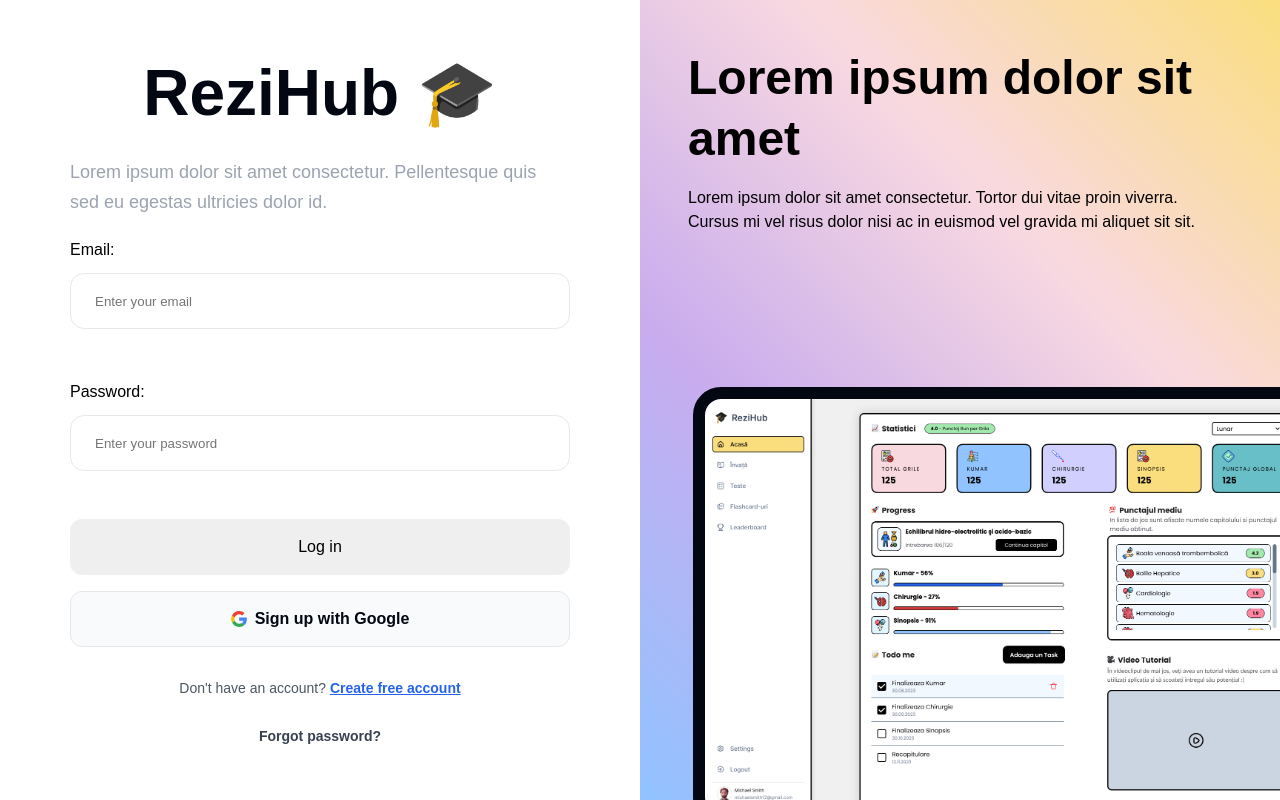
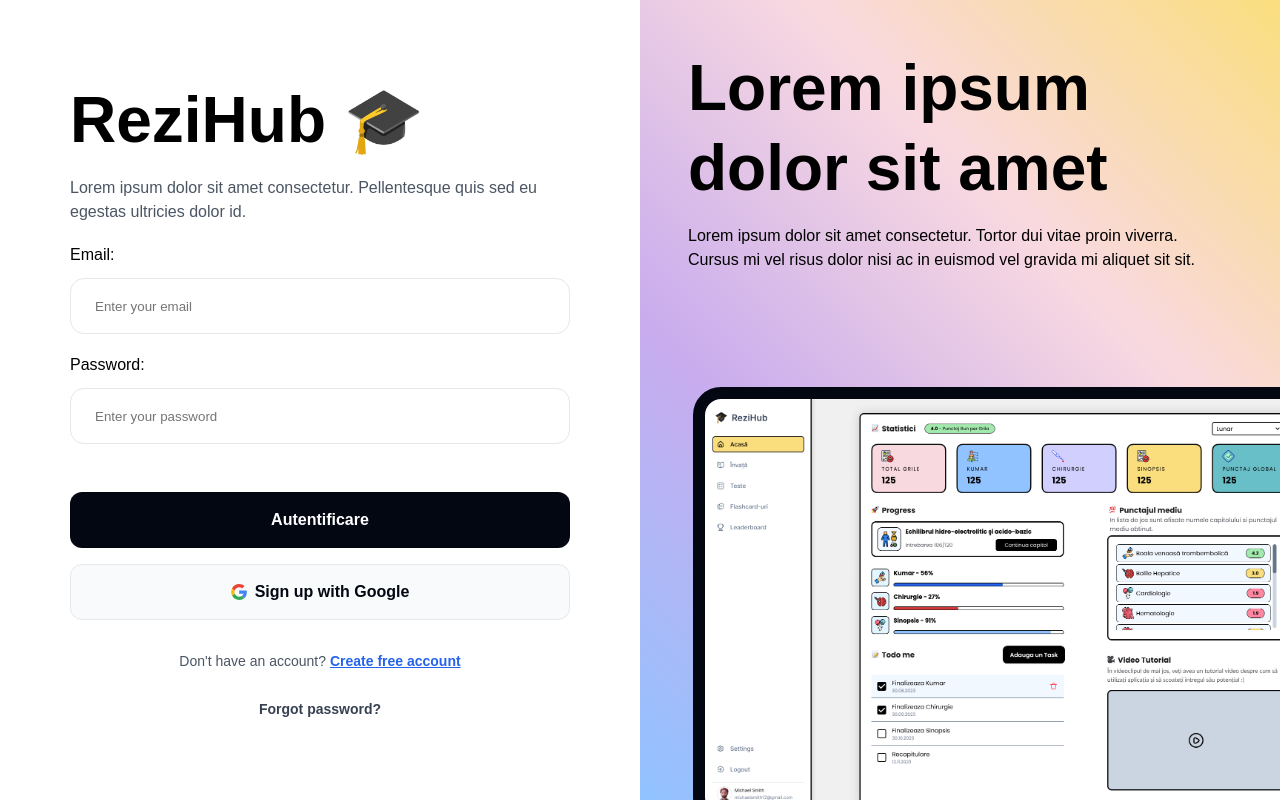
Before and after one commit to feierv/rezihub_app, a Django app: page /authentication/login/ in a window 1280 px wide. Run offline with Django 4.2, Linux system fonts and the light colour scheme.

Commit message:
style chagnes

```diff
--- a/authentication/urls.py
+++ b/authentication/urls.py
@@ -3,8 +3,9 @@
 
 
 urlpatterns = [
-    path('send-register-email/', views.SendRegisterEmailView.as_view(), name='register'),
-    path('continue-register/', views.ContinueRegisterView.as_view(), name='continue-register'),
+    path('register/', views.SendRegisterEmailView.as_view(), name='register'),
+    path('continue-register/', views.ContinueRegisterView.as_view(),
+         name='continue-register'),
     path('login/', views.CustomLogInView.as_view(), name='login'),
 
 ]
--- a/authentication/views.py
+++ b/authentication/views.py
@@ -4,15 +4,15 @@
 from django.views import View
 from authentication.decorators import login_required_decorator,  already_logged_in_decorator
 from django.contrib.auth import login
-from  authentication.forms import CustomLoginForm, RegisterForm
-from authentication.utils import  get_step_form, send_email
+from authentication.forms import CustomLoginForm, RegisterForm
+from authentication.utils import get_step_form, send_email
 from django.utils.decorators import method_decorator
 from django.contrib.auth.views import LoginView
 from django.contrib.auth import login
 
 
 class SendRegisterEmailView(View):
-    template_name = 'authentication/send-register-email.html'
+    template_name = 'authentication/register.html'
 
     @method_decorator(already_logged_in_decorator)
     def get(self, request):
@@ -38,15 +38,17 @@
 class ContinueRegisterView(View):
     template_name = 'authentication/auth_base.html'
 
-    @method_decorator(login_required_decorator)  # Apply the decorator to the view
+    # Apply the decorator to the view
+    @method_decorator(login_required_decorator)
     def get(self, request):
-            form = get_step_form(request.user.last_uncompleted_step)
-            context = {
-                'form': form,
-            }
-            return render(request, self.template_name, context)
+        form = get_step_form(request.user.last_uncompleted_step)
+        context = {
+            'form': form,
+        }
+        return render(request, self.template_name, context)
 
-    @method_decorator(login_required_decorator)  # Apply the decorator to the view
+    # Apply the decorator to the view
+    @method_decorator(login_required_decorator)
     def post(self, request):
         step = request.user.last_uncompleted_step
         if step:
@@ -59,8 +61,8 @@
             elif step in ['2', '3', '4']:
                 form = form(data, instance=request.user)
             context = {
-                    'form': form,
-                }
+                'form': form,
+            }
             if form.is_valid():
                 form.save()
                 step = request.user.last_uncompleted_step
--- a/static/css/_auth.css
+++ b/static/css/_auth.css
@@ -5,6 +5,7 @@
     width         : 100%;
     height        : 100%;
 }
+
 
 .auth__left {
     width          : 50%;
@@ -19,26 +20,8 @@
     max-width: 500px;
 }
 
-.auth__content h1 {
-    margin-top   : 0rem;
-    margin-bottom: 1.5rem !important;
-    text-align   : center;
-}
-
-.auth__title {
-    font-size  : 4rem;
-    font-weight: bold;
-    line-height: 5rem;
-    color      : var(--gray-950);
-}
-
-
-
-.auth__text {
-    font-size  : 1.125rem;
-    font-weight: 300;
-    line-height: 1.875rem;
-    color      : var(--gray-400)
+.auth__content>p {
+    color: var(--gray-600);
 }
 
 .auth-form {
@@ -50,37 +33,6 @@
     gap            : 1rem;
 }
 
-.auth-form__field {
-    display       : flex;
-    flex-direction: column;
-    gap           : .5rem;
-    width         : 100%;
-}
-
-.auth-form__label {
-    font-size     : 1rem;
-    font-style    : normal;
-    font-weight   : 500;
-    line-height   : 1.875rem;
-    pointer-events: none;
-}
-
-.auth-form__input {
-    box-sizing   : border-box;
-    border-radius: .875rem;
-    border       : 1px solid var(--gray-200);
-    padding      : 1.125rem 1.5rem;
-    transition   : border .1s ease;
-    height       : 56px;
-}
-
-.auth-form__input:focus,
-.auth-form__input:hover {
-    outline       : 3px solid var(--gray-950);
-    outline-offset: -3px;
-    border        : 1px solid transparent;
-}
-
 
 .auth-form__actions {
     width         : 100%;
@@ -88,89 +40,6 @@
     flex-direction: column;
     gap           : 1rem;
     margin-top    : 2rem;
-}
-
-.auth-form__button {
-    width          : 100%;
-    max-width      : 500px;
-    height         : 56px;
-    border         : 0;
-    border-radius  : .75rem;
-    display        : flex;
-    flex-direction : row;
-    justify-content: center;
-    align-items    : center;
-    gap            : .5rem;
-    font-size      : 1rem;
-}
-
-.auth-form__button--primary {
-    background-color: var(--gray-950);
-    color           : var(--white);
-    font-weight     : 600;
-    line-height     : 28px;
-}
-
-.auth-form__button--primary:hover {
-    background-color: var(--gray-900);
-    cursor          : pointer;
-}
-
-.auth-form__button--primary:active {
-    transition      : transform .2s ease;
-    background-color: var(--gray-800);
-    transform       : scale(.98);
-    box-shadow      : rgba(0, 0, 0, 0.25) 0px 5px 10px -5px;
-}
-
-.auth-form__button--secondary {
-    background-color: var(--gray-50);
-    color           : var(--gray-950);
-    font-weight     : 600;
-    line-height     : 28px;
-    font-size       : 1rem;
-    border          : 1px solid var(--gray-200);
-}
-
-.auth-form__button--secondary:hover {
-    background-color: var(--gray-100);
-    cursor          : pointer;
-}
-
-.auth-form__button--secondary:active {
-    transition      : transform .2s ease;
-    background-color: var(--gray-100);
-    transform       : scale(.98);
-    box-shadow      : rgba(0, 0, 0, 0.25) 0px 5px 10px -5px;
-}
-
-.auth-form__button--secondary img {
-    width : 16px;
-    height: 16px;
-}
-
-.auth-form__button--back {
-    background-color: var(--white);
-    border          : 3px solid var(--gray-950);
-    cursor          : pointer;
-    font-weight     : 600;
-}
-
-.auth-form__button--back:hover {
-    background-color: var(--gray-100);
-}
-
-.auth-form__button--back:active {
-    transition      : transform .2s ease;
-    background-color: var(--gray-200);
-    transform       : scale(.98);
-    box-shadow      : rgba(0, 0, 0, 0.25) 0px 5px 10px -5px;
-}
-
-.auth-form__button--back>span {
-    display       : flex;
-    flex-direction: row;
-    gap           : .5rem;
 }
 
 .auth-form__helper {
@@ -235,18 +104,6 @@
     padding: 3rem;
 }
 
-.auth__right-heading {
-    font-size    : 4rem;
-    font-weight  : bold;
-    max-width    : 600px;
-    line-height  : 5rem;
-    margin-bottom: 1rem;
-}
-
-.auth__right-text {
-    font-size  : 1rem;
-    font-weight: regular;
-}
 
 .auth__right-image {
     position: absolute;
--- a/static/css/_components.css
+++ b/static/css/_components.css
@@ -11,11 +11,14 @@
 ==================== */
 
 .form__field {
+    display       : flex;
+    flex-direction: column;
+    gap           : .5rem;
+    width         : 100%;
     font-size     : 1rem;
     font-style    : normal;
     font-weight   : 500;
     line-height   : 1.875rem;
-    pointer-events: none;
 }
 
 .form__label {
@@ -23,6 +26,7 @@
     flex-direction: column;
     gap           : .5rem;
     width         : 100%;
+    pointer-events: none;
 }
 
 .form__input {
@@ -65,6 +69,7 @@
     transition        : border .1s ease;
     height            : 56px;
     -webkit-appearance: none;
+    appearance        : none;
 }
 
 .form__select--input:hover,
--- a/static/css/_main.css
+++ b/static/css/_main.css
@@ -1,4 +1,6 @@
 @import './_resets.css';
 @import './_colors.css';
 @import './_responsive.css';
-@import './_auth.css'
+@import './_auth.css';
+@import './_components.css';
+@import './_typho.css';
--- a/static/css/_typho.css
+++ b/static/css/_typho.css
@@ -3,11 +3,13 @@
 ==================== */
 
 .display-1 {
-    font-size  : 4rem;
-    font-style : normal;
-    font-weight: 700;
-    line-height: 5rem;
-    color      : var(--black);
+    font-size    : 4rem;
+    font-style   : normal;
+    font-weight  : 700;
+    line-height  : 5rem;
+    margin-top   : 0;
+    margin-bottom: 1rem;
+    color        : var(--black);
 }
 
 .display-2 {
--- a/templates/authentication/login.html
+++ b/templates/authentication/login.html
@@ -5,48 +5,48 @@
 <div class="auth">
     <div class="auth__left">
         <div class="auth__content">
-            <h1 class="auth__title">ReziHub 🎓</h1>
-            <p class="auth__text">Lorem ipsum dolor sit amet
+            <h1 class="display-1">ReziHub 🎓</h1>
+            <p class="text-body-16">Lorem ipsum dolor sit amet
                 consectetur. Pellentesque quis sed eu egestas ultricies
                 dolor id.
             </p>
-            <form class="auth-form" method="post"
-                action="{% url 'login' %}">
+            <form class="auth-form" method="post" action="{% url 'login' %}">
                 {% csrf_token %}
-                <div class="auth-form__field">
-                    <label for="email" class="auth-form__label">Email:</label>
-                    <input id="email" class="auth-form__input" name='email'
-                    required
+                <div class="form__field">
+                    <label for="email" class="form__label">Email:</label>
+                    <input id="email" class="form__input" name='email'
+                        required
                         placeholder="Enter your email">
-                    <h1>{{form.non_field_errors}}</h1>
                     {% if non_field_errors %}
-                    <div class="auth-form__error">{{ non_field_errors }}</div>
+                    <div class="form__error">{{ non_field_errors }}</div>
                     {% endif %}
                     {% if errors.email %}
-                        <div class="auth-form__error">{{ errors.password }}</div>
+                    <div class="form__error">{{ errors.password }}</div>
                     {% endif %}
                 </div>
-                <div class="auth-form__field">
-                    <label for="password" class="auth-form__label">Password:</label>
-                    <input id="password" type='password' class="auth-form__input" name='password'
-                    required
+                <div class="form__field">
+                    <label for="password" class="form__label">Password:</label>
+                    <input id="password" type='password'
+                        class="form__input" name='password'
+                        required
                         placeholder="Enter your password">
                     {% if errors.password %}
-                        <div class="auth-form__error">{{ errors.password }}</div>
+                    <div class="form__error">{{ errors.password }}</div>
                     {% endif %}
                 </div>
-                <div class="auth-form__actions">
+                <div class="form__actions">
                     <button
-                        class="auth-form__button auth-form__button--primar " type="submit">Log in</button>
+                        class="button button--primary"
+                        type="submit">Autentificare</button>
                     <button
-                        class="auth-form__button auth-form__button--secondary">
+                        class="button button--secondary">
                         <img src="/static/assets/images/google-logo.svg"
                             alt="google logo">
                         Sign up with Google
                     </button>
                     <div class="auth-form__helper">
                         <p>Don't have an account? <a
-                                href="/register.html">Create
+                                href="/authentication/register/">Create
                                 free account</a>
                         </p>
                         <a href="#">Forgot password?</a>
@@ -57,8 +57,8 @@
     </div>
     <div class="auth__right">
         <div class="auth__right-wrapper">
-            <div class="auth__right-heading">Lorem ipsum dolor sit amet</div>
-            <div class="auth__right-text">Lorem ipsum dolor sit amet
+            <div class="display-1">Lorem ipsum dolor sit amet</div>
+            <div class="text-body-16">Lorem ipsum dolor sit amet
                 consectetur. Tortor dui vitae proin viverra. Cursus mi
                 vel risus dolor nisi ac in euismod vel gravida mi
                 aliquet sit sit.</div>
```
Also changed, not shown: templates/authentication/register.html (added, +85 -0 lines), templates/authentication/send-register-email.html (deleted, +0 -72 lines), templatetags/global/inputs.py (+4 -4 lines).
